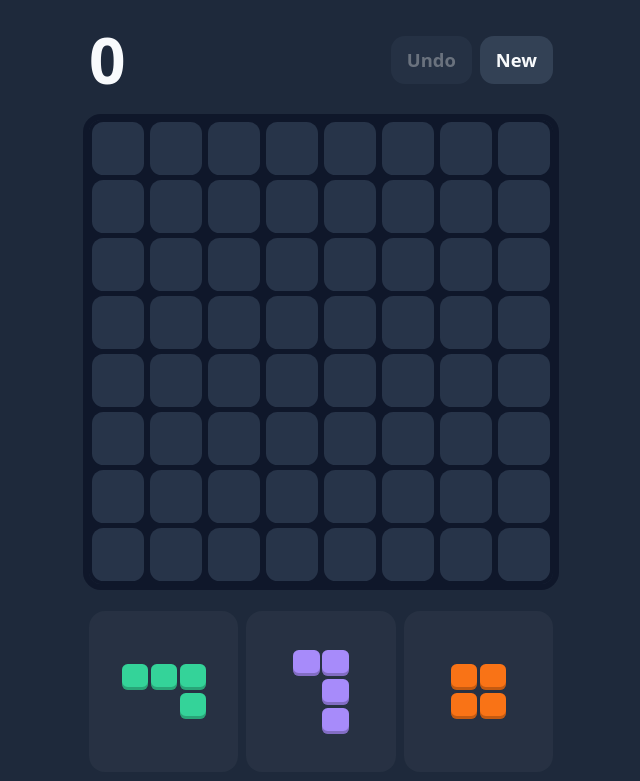
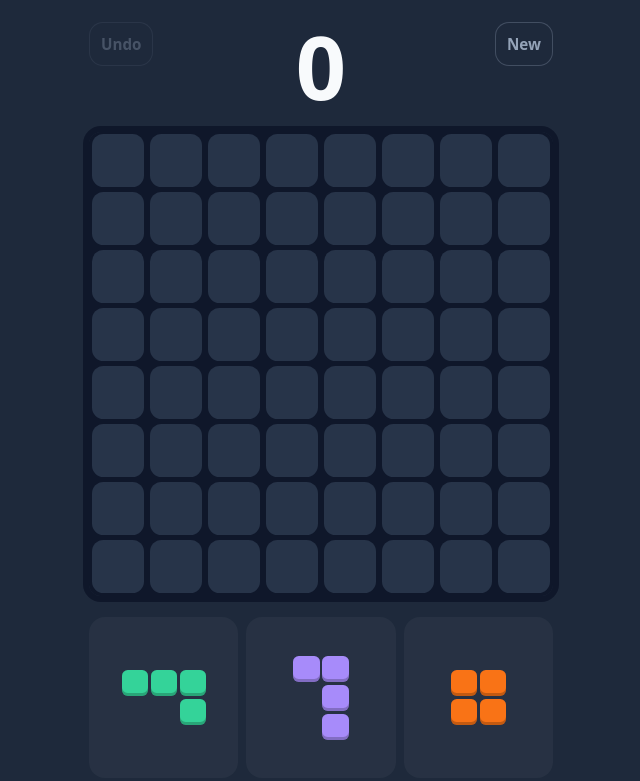
Before and after one commit to SethRAH/block-game, a website built with Vite: page index.html in a window 1280 px wide. Shown: the whole page, without its empty margins (319-959 px from the left). Built offline with nearby package versions, Linux system fonts and the light colour scheme.

Commit message:
ui: big centered score; tuck Undo/New into small corner buttons
Playtest feedback: the score is what she cares about, and she never used
Undo/New. The top bar is now a 3-column grid: small outlined Undo (left),
a large centered score, small New (right). The score shrinks by digit count
so long scores never collide with the corner buttons. The New-game confirm
overlays the bar. No game-logic or behaviour changes.

Co-Authored-By: Claude Opus 5.5 <noreply@anthropic.com>

```diff
--- a/src/style.css
+++ b/src/style.css
@@ -70,20 +70,62 @@ body {
 }
 
 /* ── Top bar ──────────────────────────────────────────────────────────────── */
+/*
+ * Three columns: Undo | big centered score | New. The score is the star;
+ * Undo/New are small and tucked into the top corners. `.actions` is
+ * display: contents so its buttons sit directly in the grid, while
+ * `actions.hidden` (set by the New-game confirm) still hides both.
+ */
 .bar {
+  position: relative;
   width: var(--board);
-  display: flex;
-  align-items: center;
-  justify-content: space-between;
+  display: grid;
+  grid-template-columns: 1fr auto 1fr;
+  align-items: start;
   gap: 8px;
 }
 
 .score-wrap {
   position: relative;
+  grid-column: 2;
+  grid-row: 1;
+}
+
+.actions {
+  display: contents;
+}
+
+.actions .btn {
+  grid-row: 1;
+  min-height: 44px;
+  min-width: 0;
+  padding: 0 12px;
+  font-size: 0.95rem;
+  font-weight: 600;
+  background: transparent;
+  color: var(--muted);
+  box-shadow: inset 0 0 0 1px rgba(148, 163, 184, 0.3);
+}
+
+.actions .btn:first-child {
+  grid-column: 1;
+  justify-self: start;
+}
+
+.actions .btn:last-child {
+  grid-column: 3;
+  justify-self: end;
 }
 
 .score {
-  font-size: clamp(2.4rem, 10vw, 4rem);
+  /*
+   * Big, but never wider than the gap between the corner buttons (~140px):
+   * a tabular digit is ~0.62em wide, and --digits is set by the UI.
+   */
+  font-size: min(
+    clamp(3rem, min(18vw, 11dvh), 6rem),
+    (var(--board) - 140px) / (var(--digits, 1) * 0.62)
+  );
   font-weight: 800;
   line-height: 1;
   font-variant-numeric: tabular-nums;
@@ -97,8 +139,9 @@ body {
   position: absolute;
   left: 100%;
   top: 0;
+  z-index: 1;
   margin-left: 6px;
-  font-size: 1.4rem;
+  font-size: 1.6rem;
   font-weight: 800;
   color: var(--clear-glow);
   opacity: 0;
@@ -110,11 +153,16 @@ body {
   animation: rise 800ms ease-out;
 }
 
-.actions,
+/* The New-game confirm briefly covers the whole bar (score included). */
 .confirm {
+  position: absolute;
+  inset: 0;
+  z-index: 2;
   display: flex;
   align-items: center;
+  justify-content: center;
   gap: 8px;
+  background: var(--bg);
 }
 
 .actions[hidden],
--- a/src/ui/index.ts
+++ b/src/ui/index.ts
@@ -3,7 +3,8 @@
  * This is the ONLY layer allowed to touch the DOM. It reads from and drives
  * the pure logic in src/core, and persists via src/pwa.
  *
- * Layout (portrait, 100dvh): a top bar (big score, Undo, New), the 8×8 board
+ * Layout (portrait, 100dvh): a top bar (big centered score, small Undo/New in
+ * the corners), the 8×8 board
  * as a CSS grid of DOM cells (no canvas), and the tray of 3 slots below it.
  */
 import {
@@ -138,7 +139,9 @@ export function mount(root: HTMLElement): void {
   }
 
   function renderBar(): void {
-    scoreEl.textContent = String(history.present.score);
+    const score = String(history.present.score);
+    scoreEl.textContent = score;
+    scoreEl.style.setProperty('--digits', String(score.length)); // shrinks long scores to fit
     undoBtn.disabled = !canUndo(history);
   }
 
```
